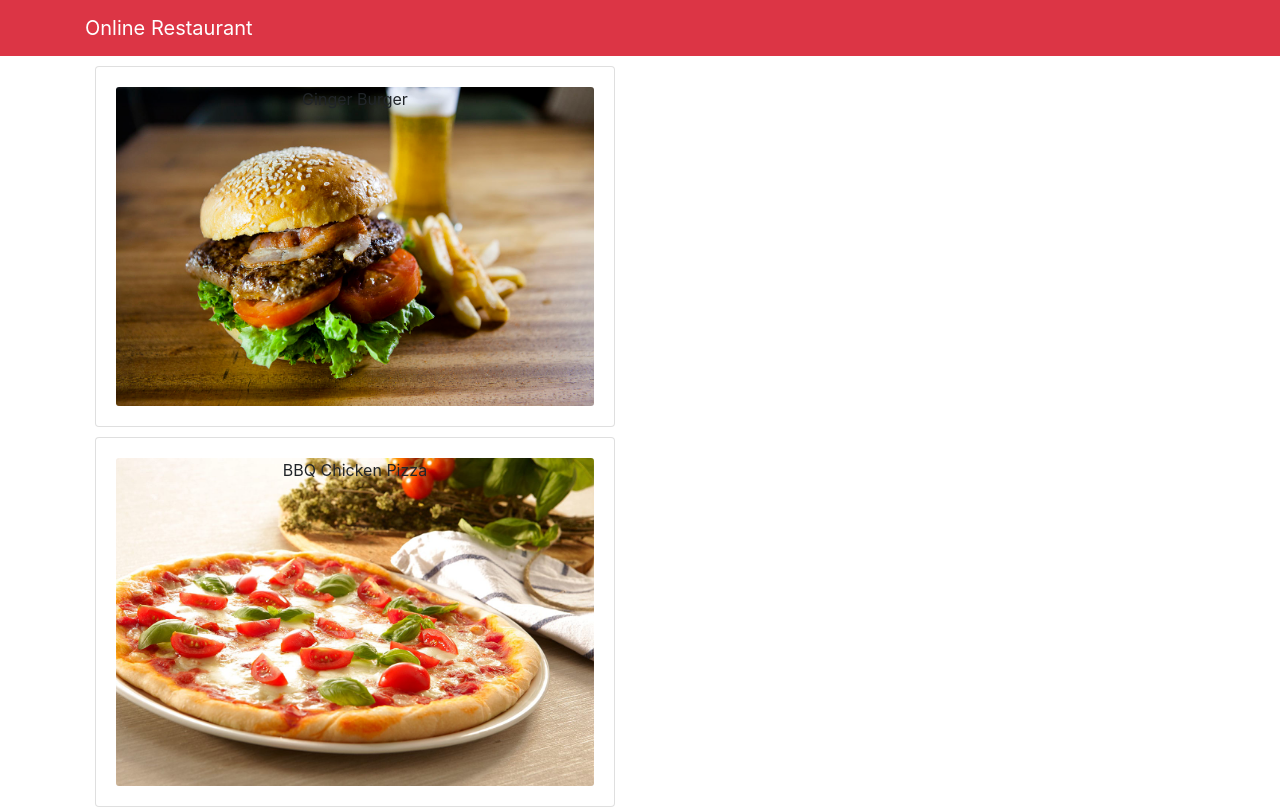
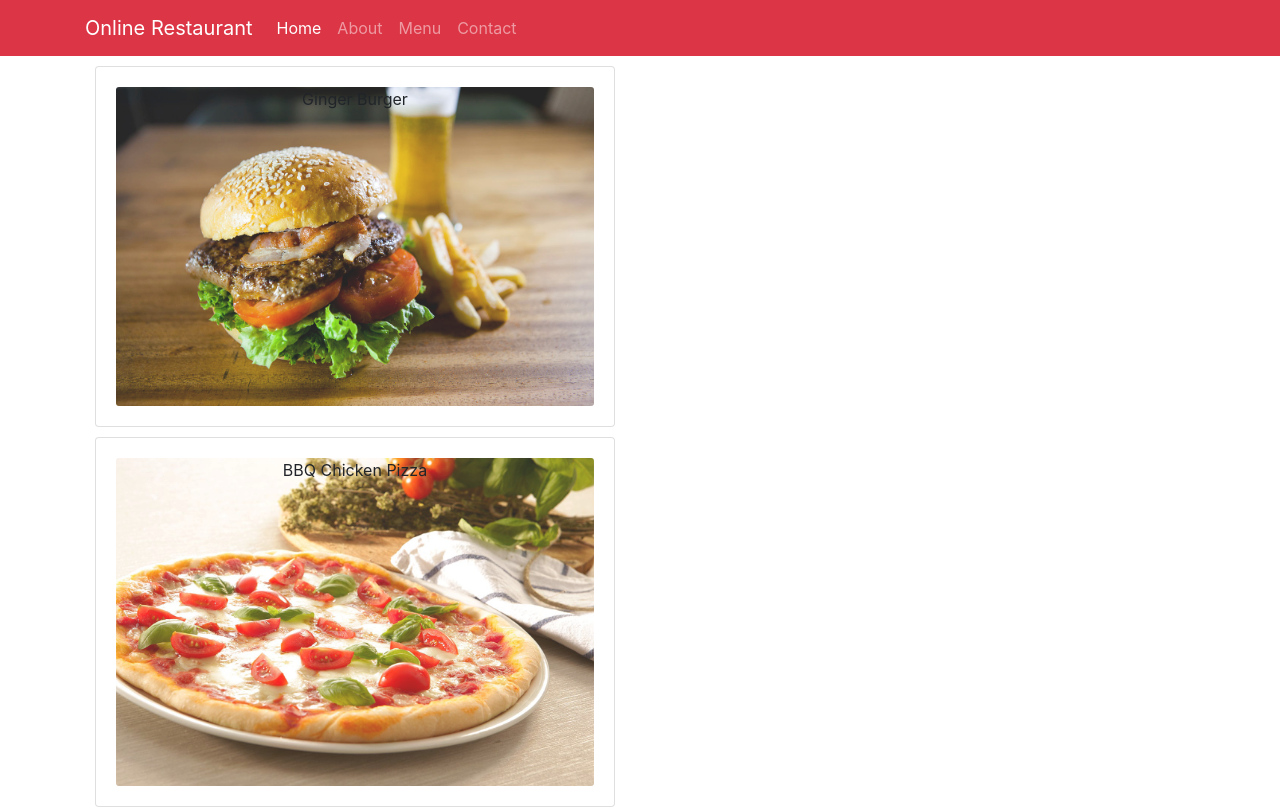
Before and after one commit to SadiaRA/Online-Restaurant-using-React-with-Redux, a React (Create React App) app: page /menu in a window 1280 px wide. Shown: the top 809 px of the page. Built offline with nearby package versions, Linux system fonts and the light colour scheme.

Commit message:
Modified Navbar

```diff
--- a/package.json
+++ b/package.json
@@ -11,6 +11,8 @@
     "react": "^16.13.1",
     "react-dom": "^16.13.1",
     "react-popper": "^2.2.3",
+    "react-router": "^5.2.0",
+    "react-router-dom": "^5.2.0",
     "react-scripts": "3.4.3",
     "reactstrap": "^8.5.1"
   },
--- a/src/App.js
+++ b/src/App.js
@@ -1,11 +1,14 @@
 import React from "react";
 import MainComponent from "./Components/MainComponent";
 import "./App.css";
+import { BrowserRouter } from "react-router-dom";
 
 function App() {
   return (
     <div className="App">
-      <MainComponent />
+      <BrowserRouter>
+        <MainComponent />
+      </BrowserRouter>
     </div>
   );
 }
--- /dev/null
+++ b/src/Components/body/About.jsx
@@ -0,0 +1,5 @@
+import React from "react";
+const About = () => {
+  return <div></div>;
+};
+export default About;
--- a/src/Components/body/Body.jsx
+++ b/src/Components/body/Body.jsx
@@ -1,5 +1,8 @@
 import React from "react";
 import Menu from "./Menu";
+import Contact from "./Contact";
+import About from "./About";
+import Home from "./Home";
 const Body = () => {
   return (
     <div>
--- /dev/null
+++ b/src/Components/body/Contact.jsx
@@ -0,0 +1,8 @@
+import React, { Component } from "react";
+class Contact extends Component {
+  render() {
+    return <div></div>;
+  }
+}
+
+export default Contact;
--- /dev/null
+++ b/src/Components/body/DishDetails.jsx
@@ -0,0 +1,22 @@
+import React from "react";
+import { Card, CardImg, CardBody, CardTitle, CardText } from "reactstrap";
+import LoadComments from "./LoadComments";
+
+const DishDetails = (props) => {
+  return (
+    <div>
+      <Card style={{ marginTop: "10px" }}>
+        <CardImg top src={props.dish.image} alt={props.dish.name} />
+        <CardBody style={{ textAlign: "left" }}>
+          <CardTitle>{props.dish.name}</CardTitle>
+          <CardText>{props.dish.description}</CardText>
+          <CardText>Price: {props.dish.price}/-</CardText>
+          <hr />
+          <LoadComments comments={props.dish.comments} />
+        </CardBody>
+      </Card>
+    </div>
+  );
+};
+
+export default DishDetails;
--- /dev/null
+++ b/src/Components/body/Home.jsx
@@ -0,0 +1,8 @@
+import React, { Component } from "react";
+class Home extends Component {
+  render() {
+    return <div></div>;
+  }
+}
+
+export default Home;
--- /dev/null
+++ b/src/Components/body/LoadComments.jsx
@@ -0,0 +1,16 @@
+import React from "react";
+import dateFormat from "dateformat";
+
+const LoadComments = (props) => {
+  return props.comments.map((comment) => {
+    return (
+      <div key={comment.id}>
+        <h5>{comment.author}</h5>
+        <p>{comment.comment}</p>
+        <p>{dateFormat(comment.date, "dddd, mmmm dS, yyyy, h:MM TT")}</p>
+      </div>
+    );
+  });
+};
+
+export default LoadComments;
--- a/src/Components/body/Menu.jsx
+++ b/src/Components/body/Menu.jsx
@@ -1,16 +1,34 @@
 import React, { Component } from "react";
 import Dishes from "../../data/Dishes";
 import MenuItem from "./MenuItem";
+import DishDetails from "./DishDetails";
+
 class Menu extends Component {
-  state = { dishes: Dishes };
+  state = {
+    dishes: Dishes,
+    selectedDish: null,
+  };
+
+  onDishSelect = (dish) => {
+    this.setState({ selectedDish: dish });
+  };
+
   render() {
     const menu = this.state.dishes.map((item) => {
-      return <MenuItem dish={item} key={item.id} />;
+      return (
+        <MenuItem dish={item} key={item.id} DishSelect={this.onDishSelect} />
+      );
     });
+
+    let dishDetail = null;
+    if (this.state.selectedDish != null) {
+      dishDetail = <DishDetails dish={this.state.selectedDish} />;
+    }
     return (
       <div className="container">
         <div className="row">
           <div className="col-6">{menu}</div>
+          <div className="col-6">{dishDetail}</div>
         </div>
       </div>
     );
--- a/src/Components/body/MenuItem.jsx
+++ b/src/Components/body/MenuItem.jsx
@@ -1,17 +1,31 @@
 import React from "react";
 import { Card, CardImg, CardImgOverlay, CardBody, CardTitle } from "reactstrap";
+
 const MenuItem = (props) => {
   return (
     <div>
       <Card style={{ margin: "10px" }}>
         <CardBody>
-          <CardImg width="100%" alt={props.dish.name} src={props.dish.image} />
+          <CardImg
+            width="100%"
+            alt={props.dish.name}
+            src={props.dish.image}
+            style={{ opacity: "0.85" }}
+          />
           <CardImgOverlay>
-            <CardTitle style={{ opacity: "5" }}>{props.dish.name}</CardTitle>
+            <CardTitle
+              style={{ cursor: "pointer" }}
+              onClick={() => {
+                props.DishSelect(props.dish);
+              }}
+            >
+              {props.dish.name}
+            </CardTitle>
           </CardImgOverlay>
         </CardBody>
       </Card>
     </div>
   );
 };
+
 export default MenuItem;
--- a/src/Components/header/Navigation.jsx
+++ b/src/Components/header/Navigation.jsx
@@ -1,14 +1,60 @@
-import React from "react";
-import { Navbar, NavbarBrand } from "reactstrap";
-const Navigation = () => {
+import React, { Component } from "react";
+import {
+  Navbar,
+  NavbarBrand,
+  NavItem,
+  Nav,
+  Collapse,
+  NavbarToggler,
+} from "reactstrap";
+import { Link } from "react-router-dom";
+class Navigation extends Component {
+  constructor(props) {
+    super(props);
+    this.state = {
+      IsNavOpen: false,
+    };
+  }
+  navToggle = () => {
+    this.setState({
+      IsNavOpen: !this.state.IsNavOpen,
+    });
+  };
+  render() {
     return (
       <div>
-      <Navbar color="danger" dark expand="md">
+        <Navbar color="danger" dark expand="sm">
           <div className="container">
+            <NavbarToggler onClick={this.navToggle} />
             <NavbarBrand href="/">Online Restaurant</NavbarBrand>
+            <Collapse isOpen={this.state.IsNavOpen} navbar>
+              <Nav className="mr-auto" navbar>
+                <NavItem>
+                  <Link to="/" className="nav-link active">
+                    Home
+                  </Link>
+                </NavItem>
+                <NavItem>
+                  <Link to="/about" className="nav-link ">
+                    About
+                  </Link>
+                </NavItem>
+                <NavItem>
+                  <Link to="/menu" className="nav-link ">
+                    Menu
+                  </Link>
+                </NavItem>
+                <NavItem>
+                  <Link to="/contact" className="nav-link">
+                    Contact
+                  </Link>
+                </NavItem>
+              </Nav>
+            </Collapse>
           </div>
         </Navbar>
       </div>
     );
-};
+  }
+}
 export default Navigation;
```
Also changed, not shown: 1 other file (tests, documents, lock files or other folders). Lines whose indentation alone changed are shown as unchanged.
